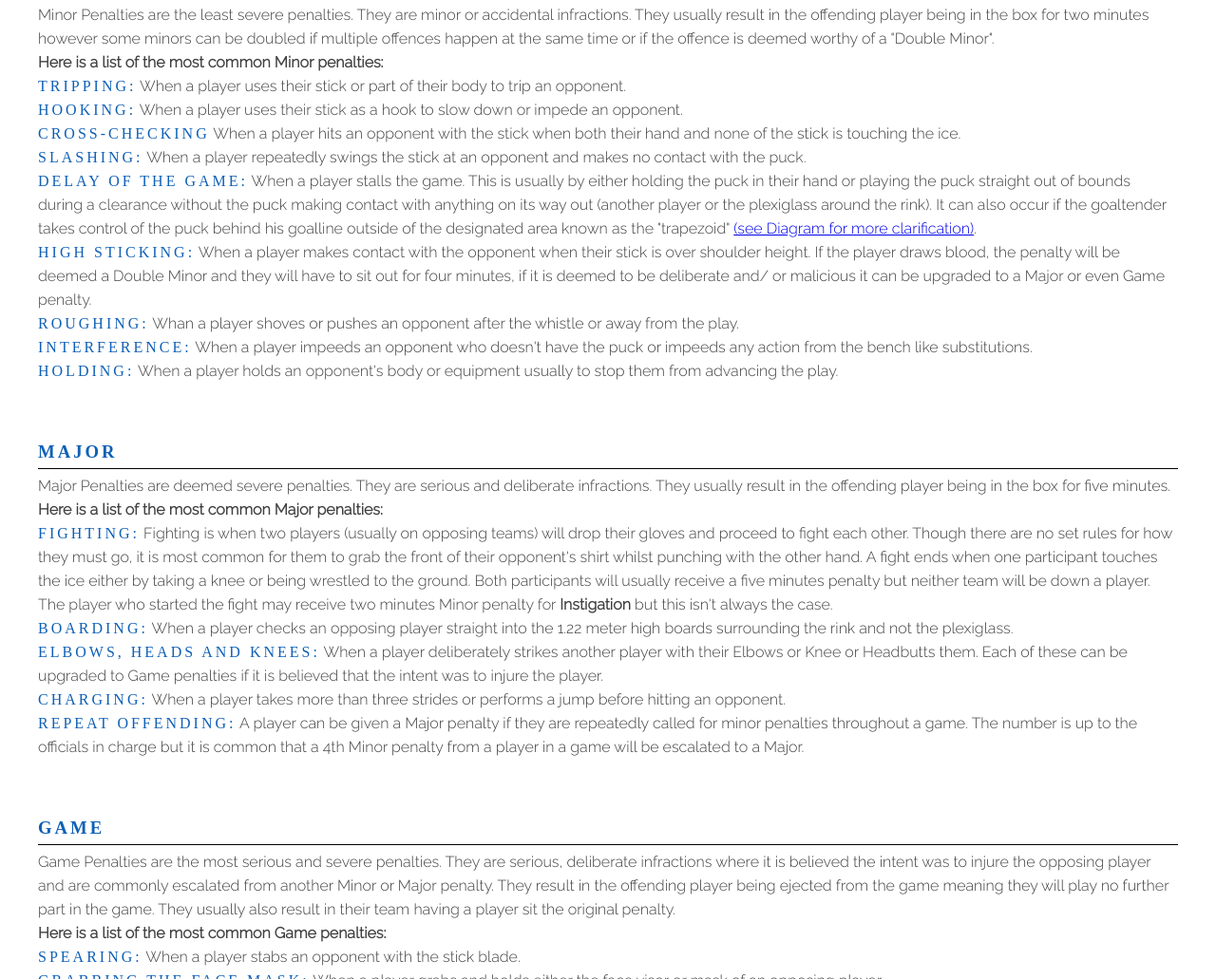
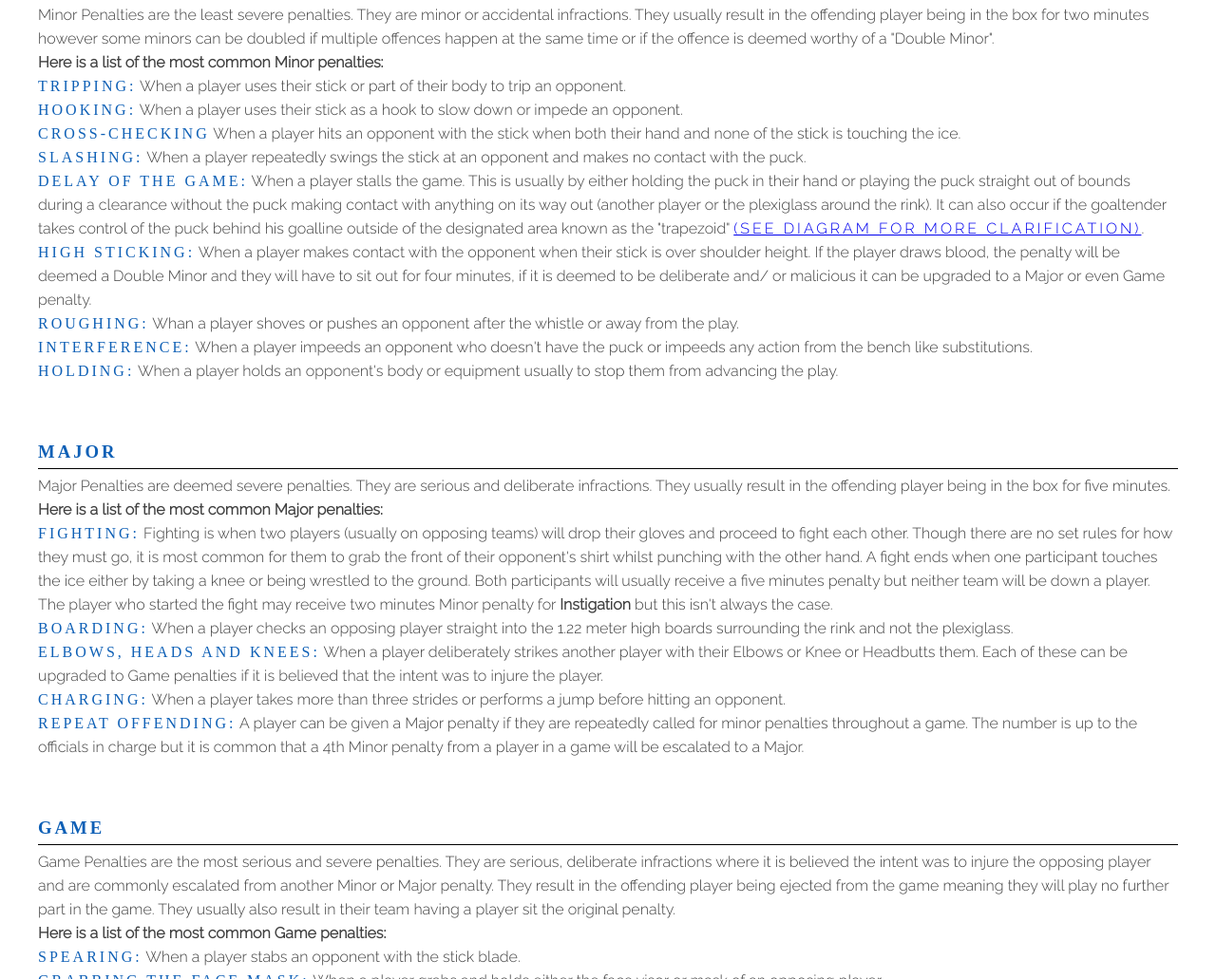
Before and after one commit to BenHowkins/html-css-project, a plain HTML site: page rules.html in a window 1280 px wide. Shown: the part 2411-3442 px from the top of the page at 95% size. Drawn offline with Linux system fonts and the light colour scheme; a web font is replaced by a local one.

Commit message:
Fix spelling mistake and minor visual issues reported during independent testing

```diff
--- a/assets/css/style.css
+++ b/assets/css/style.css
@@ -191,6 +191,12 @@ footer {
     letter-spacing: 3px;
     color: #0F60B6;
 }
+
+.empho {
+    font-weight: 300;
+    text-transform: uppercase;
+    letter-spacing: 3px;
+}
 /* NHL Page */
 
 #nhl {
@@ -272,4 +278,8 @@ footer {
         width: 40%;
         height: 460px;
     }
+
+    .team-logo {
+        height: 33%;
+    }
 }
--- a/rules.html
+++ b/rules.html
@@ -65,7 +65,7 @@
                 <h3>The Rink:</h3>
                 <hr>
                 <p>
-                    An average hockey 60 metres long endboard to endboard and 30 metres wide and is divided into three zone, an offensive/ defensive zone for each team as well as a neutral zone in the centre. These zone divisions are represented by thick blue lines on the ice. Each offensive zone is 22.86 metres long which includes a 4 metres area behind each goal, whilst the neutral W4.28 meters. There is also a thick red line 30 metres from each backboard to show the halfway line. There are also nine faceoff dots/ areas on the rink, two in each offensive area sat 8.4 meters from the backboard and 13.4 meters apart and five in the neutral zone, two spots 1.52 meters from each blue line and one in the centre of the rink where the game restarts after goals and to start periods.
+                    An average hockey 60 metres long endboard to endboard and 30 metres wide and is divided into three zone, an offensive/ defensive zone for each team as well as a neutral zone in the centre. These zone divisions are represented by thick blue lines on the ice. Each offensive zone is 22.86 metres long which includes a 4 metres area behind each goal, whilst the neutral zone measures 14.28 meters blue line to blue line. There is also a thick red line 30 metres from each backboard to show the halfway line. There are also nine faceoff dots/ areas on the rink, two in each offensive area sat 8.4 meters from the backboard and 13.4 meters apart and five in the neutral zone, two spots 1.52 meters from each blue line and one in the centre of the rink where the game restarts after goals and to start periods.
                 </p>
                 <p style="text-align: center;">
                     <strong>Please See Diagram Below For Further Clarification</strong>
@@ -98,7 +98,7 @@
                         <span class="offence">Hooking:</span> When a player uses their stick as a hook to slow down or impede an opponent.<br>
                         <span class="offence">Cross-Checking</span> When a player hits an opponent with the stick when both their hand and none of the stick is touching the ice. <br>
                         <span class="offence">Slashing:</span> When a player repeatedly swings the stick at an opponent and makes no contact with the puck. <br>
-                        <span class="offence">Delay Of The Game:</span> When a player stalls the game. This is usually by either holding the puck in their hand or playing the puck straight out of bounds during a clearance without the puck making contact with anything on its way out (another player or the plexiglass around the rink). It can also occur if the goaltender takes control of the puck behind his goalline outside of the designated area known as the "trapezoid" <a href="#rink">(see Diagram for more clarification)</a>. <br>
+                        <span class="offence">Delay Of The Game:</span> When a player stalls the game. This is usually by either holding the puck in their hand or playing the puck straight out of bounds during a clearance without the puck making contact with anything on its way out (another player or the plexiglass around the rink). It can also occur if the goaltender takes control of the puck behind his goalline outside of the designated area known as the "trapezoid" <a href="#rink"><span class="empho">(see Diagram for more clarification)</span></a>. <br>
                         <span class="offence">High Sticking:</span> When a player makes contact with the opponent when their stick is over shoulder height. If the player draws blood, the penalty will be deemed a Double Minor and they will have to sit out for four minutes, if it is deemed to be deliberate and/ or malicious it can be upgraded to a Major or even Game penalty.<br>
                         <span class="offence">Roughing:</span> Whan a player shoves or pushes an opponent after the whistle or away from the play. <br>
                         <span class="offence">interference:</span> When a player impeeds an opponent who doesn't have the puck or impeeds any action from the bench like substitutions. <br>
```
Also changed, not shown: index.html (+4 -0 lines).
